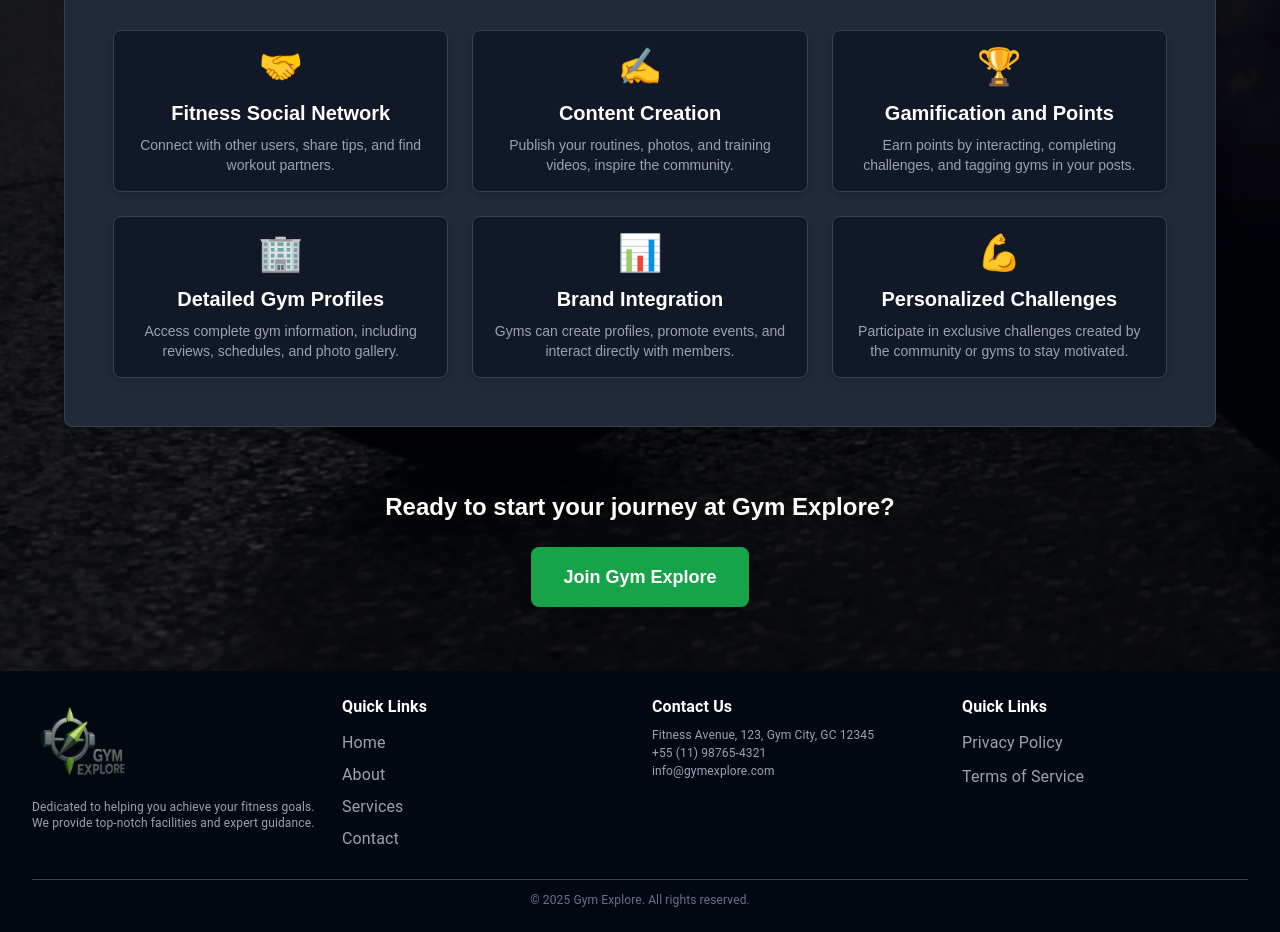
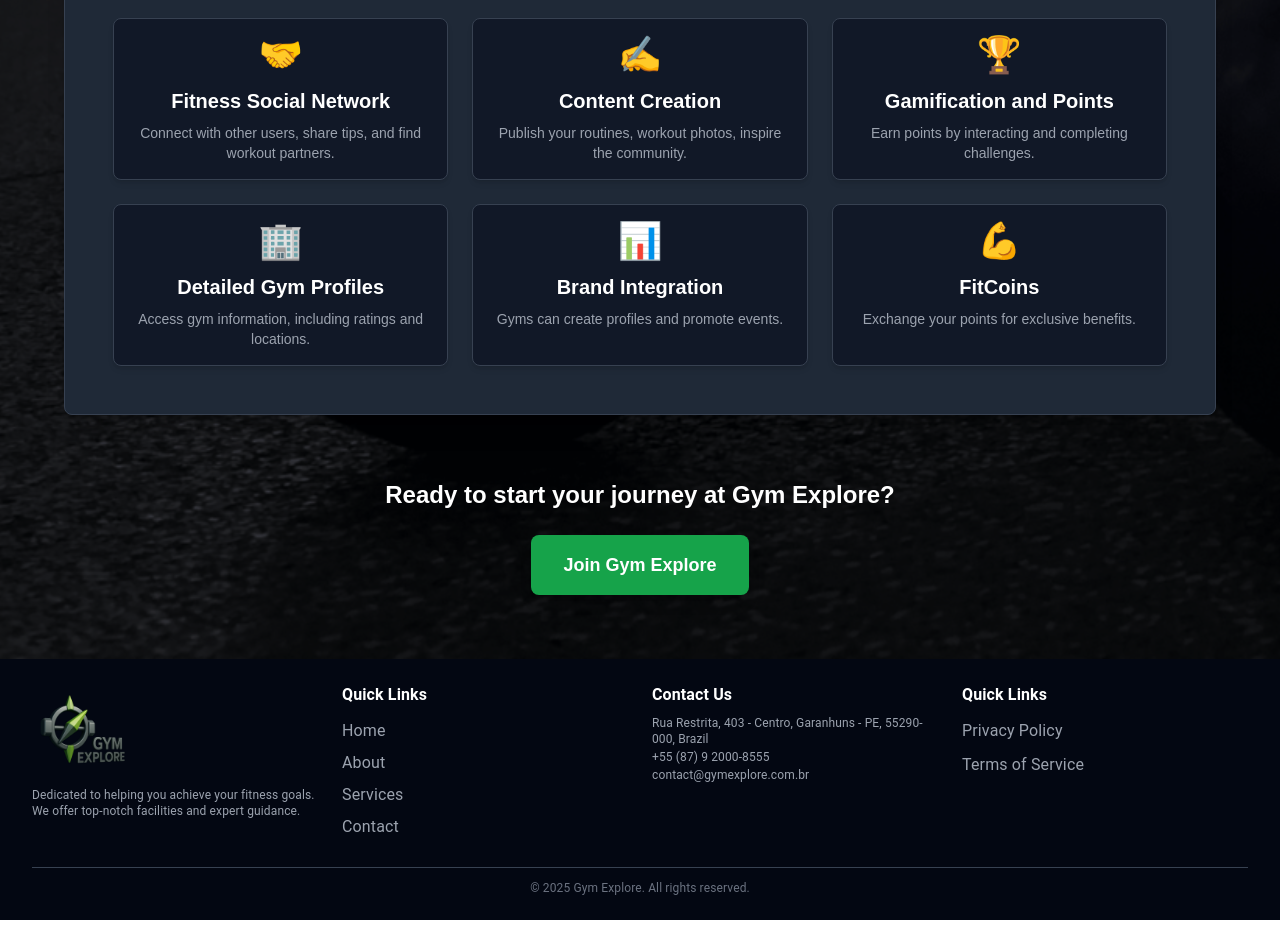
Before and after one commit to BarukFreitas/gym-explore-frontend, a Next.js app: page /en/servicos in a window 1280 px wide. Shown: the part 900-1832 px from the top of the page. Built offline with nearby package versions, Linux system fonts and the light colour scheme; no server answers; some icons are missing.

Commit message:
quickfix

```diff
--- a/app/[locale]/servicos/page.tsx
+++ b/app/[locale]/servicos/page.tsx
@@ -83,7 +83,7 @@
             {t('ctaText')}
           </p>
           <a
-            href={`/${useLocale()}/join`}
+            href={`/${useLocale()}/auth`}
             className="inline-block bg-green-600 text-white px-8 py-4 rounded-lg font-bold text-lg
                        hover:bg-green-700 transition-colors duration-300 shadow-lg"
           >
--- a/app/components/header/NavBarLogado.tsx
+++ b/app/components/header/NavBarLogado.tsx
@@ -157,7 +157,7 @@
                     <Box sx={{ display: 'flex', alignItems: 'center', gap: 1, bgcolor: 'rgba(255, 255, 255, 0.1)', p: '4px 12px', borderRadius: '20px', mb: 2 }}>
                         <Typography sx={{ color: '#facc15', fontSize: '1rem' }}>★</Typography>
                         <Typography sx={{ color: 'white', fontSize: '0.9rem', fontWeight: '500' }}>
-                            {isLoadingPoints ? '...' : (pointsData?.points ?? 0)} Pontos
+                            {isLoadingPoints ? '...' : (pointsData?.points ?? 0)} FitCoins
                         </Typography>
                     </Box>
                 </Box>
--- a/app/components/store/StoreItemCard.tsx
+++ b/app/components/store/StoreItemCard.tsx
@@ -40,7 +40,7 @@
             <div className="mt-6">
                 <div className="flex items-center justify-center text-2xl font-bold text-yellow-400 mb-4">
                     <span className="mr-2">★</span>
-                    <span>{item.pointsCost} Pontos</span>
+                    <span>{item.pointsCost} Fitcoins</span>
                 </div>
                 <button
                     onClick={handlePurchase}
--- a/messages/en.json
+++ b/messages/en.json
@@ -6,11 +6,12 @@
     "contact": "Contact",
     "joinNow": "Join Now",
     "logoutButton": "Logout",
+    "logo": "GYM EXPLORE",
     "feed": "Feed",
     "gyms": "Gyms",
     "addGym": "Add Gym",
-    "store": "Store",
-    "adminStore": "Admin Store"
+    "adminStore": "Admin Store",
+    "store": "Store"
   },
   "HeroSection": {
     "title": "Elevate your workout",
@@ -20,7 +21,7 @@
   },
   "Footer": {
     "aboutUsTitle": "About Us",
-    "aboutUsText": "Dedicated to helping you achieve your fitness goals. We provide top-notch facilities and expert guidance.",
+    "aboutUsText": "Dedicated to helping you achieve your fitness goals. We offer top-notch facilities and expert guidance.",
     "quickLinksTitle": "Quick Links",
     "home": "Home",
     "about": "About",
@@ -29,9 +30,9 @@
     "privacyPolicy": "Privacy Policy",
     "termsOfService": "Terms of Service",
     "contactUsTitle": "Contact Us",
-    "address": "Fitness Avenue, 123, Gym City, GC 12345",
-    "phone": "+55 (11) 98765-4321",
-    "email": "info@gymexplore.com",
+    "address": "Rua Restrita, 403 - Centro, Garanhuns - PE, 55290-000, Brazil",
+    "phone": "+55 (87) 9 2000-8555",
+    "email": "contact@gymexplore.com.br",
     "allRightsReserved": "© {year} Gym Explore. All rights reserved."
   },
   "AboutPage": {
@@ -68,10 +69,10 @@
     },
     "Info": {
       "addressTitle": "Address",
-      "addressLine1": "Paulista Avenue, 1578",
-      "addressLine2": "Bela Vista, São Paulo - SP, 01310-200, Brazil",
+      "addressLine1": "Rua Restrita, 403",
+      "addressLine2": "Centro, Garanhuns - PE, 55290-000, Brazil",
       "phoneTitle": "Phone",
-      "phoneNumber": "+55 (11) 98765-4321",
+      "phoneNumber": "+55 (87) 9 2000-8555",
       "emailTitle": "Email",
       "emailAddress": "contact@gymexplore.com.br",
       "hoursTitle": "Opening Hours",
@@ -84,27 +85,27 @@
     "subtitle": "Discover how Gym Explore can transform your fitness journey and connect you with the ideal community.",
     "imageAlt": "People connecting and training in a modern gym",
     "card1Title": "Connect with the Community",
-    "card1Description": "Find and follow friends, discover new gyms, and interact with a community of fitness enthusiasts.",
+    "card1Description": "Find friends, discover new gyms, and interact with a community of fitness enthusiasts.",
     "card2Title": "Share Your Journey",
     "card2Description": "Post your workout routines, nutrition tips, and achievements. Inspire and be inspired by other members.",
     "card3Title": "Gym Profiles",
-    "card3Description": "Explore detailed gym profiles, view reviews, schedules, and offered services. Tag your gym in your posts.",
+    "card3Description": "Explore gym profiles, view their ratings and locations.",
     "card4Title": "Earn Rewards",
-    "card4Description": "By tagging gyms and interacting on the platform, you accumulate points and unlock exclusive rewards.",
+    "card4Description": "By rating gyms and interacting on the platform, you accumulate points and unlock exclusive rewards.",
     "featuresHeading": "Key Features",
     "Features": {
       "feature1Title": "Fitness Social Network",
       "feature1Description": "Connect with other users, share tips, and find workout partners.",
       "feature2Title": "Content Creation",
-      "feature2Description": "Publish your routines, photos, and training videos, inspire the community.",
+      "feature2Description": "Publish your routines, workout photos, inspire the community.",
       "feature3Title": "Gamification and Points",
-      "feature3Description": "Earn points by interacting, completing challenges, and tagging gyms in your posts.",
+      "feature3Description": "Earn points by interacting and completing challenges.",
       "feature4Title": "Detailed Gym Profiles",
-      "feature4Description": "Access complete gym information, including reviews, schedules, and photo gallery.",
+      "feature4Description": "Access gym information, including ratings and locations.",
       "feature5Title": "Brand Integration",
-      "feature5Description": "Gyms can create profiles, promote events, and interact directly with members.",
-      "feature6Title": "Personalized Challenges",
-      "feature6Description": "Participate in exclusive challenges created by the community or gyms to stay motivated."
+      "feature5Description": "Gyms can create profiles and promote events.",
+      "feature6Title": "FitCoins",
+      "feature6Description": "Exchange your points for exclusive benefits."
     },
     "ctaText": "Ready to start your journey at Gym Explore?",
     "ctaButton": "Join Gym Explore"
@@ -133,16 +134,20 @@
     "forgotPasswordLink": "Forgot your password?"
   },
   "FeedPage": {
-    "feedTitle": "Activity Feed",
-    "newPostPlaceholder": "Share your workout routine, tips, or achievements here...",
+    "feedTitle": "Your Feed",
+    "newPostPlaceholder": "What are you thinking?",
     "imageUrlPlaceholder": "Image URL (optional)",
     "postButton": "Post",
     "recentPostsTitle": "Recent Posts",
-    "noPostsYet": "No posts to display. Be the first to share!",
-    "emptyPostError": "Your post cannot be empty.",
-    "notLoggedInToPostError": "You must be logged in to create a post.",
-    "genericPostError": "An error occurred while trying to publish. Please try again.",
-    "postSuccessMessage": "Post published successfully!",
-    "errorLoadingPosts": "Error loading posts. Please try refreshing the page."
+    "emptyPostError": "Post content cannot be empty.",
+    "notLoggedInToPostError": "You need to be logged in to create a post.",
+    "genericPostError": "An error occurred while creating the post.",
+    "postSuccessMessage": "Post created successfully!",
+    "noPostsYet": "No posts yet. Be the first to post!",
+    "deletePostButton": "Delete",
+    "confirmDeletePost": "Are you sure you want to delete this post?",
+    "postDeletedSuccess": "Post deleted successfully!",
+    "postDeletedError": "An error occurred while deleting the post.",
+    "feedBackgroundImageAlt": "Background image of a gym with exercise equipment"
   }
 }
--- a/messages/es.json
+++ b/messages/es.json
@@ -6,15 +6,16 @@
     "contact": "Contacto",
     "joinNow": "Únete Ahora",
     "logoutButton": "Cerrar Sesión",
+    "logo": "GYM EXPLORE",
     "feed": "Feed",
     "gyms": "Gimnasios",
     "addGym": "Añadir Gimnasio",
-    "store": "Tienda",
-    "adminStore": "Admin Tienda"
+    "adminStore": "Admin Tienda",
+    "store": "Tienda"
   },
   "HeroSection": {
     "title": "Eleva tu entrenamiento",
-    "description": "Transforma tu cuerpo y mente con equipos de vanguardia, orientación experta y una comunidad que te impulsa. Comienza hoy tu viaje hacia una vida más fuerte y saludable.",
+    "description": "Transforma tu cuerpo y mente con equipos de última generación, orientación experta y una comunidad que te impulsa. Comienza hoy tu viaje hacia una vida más fuerte y saludable.",
     "getStarted": "Empezar",
     "figmaComponent": "Tu Viaje Fitness Comienza Aquí"
   },
@@ -29,9 +30,9 @@
     "privacyPolicy": "Política de Privacidad",
     "termsOfService": "Términos de Servicio",
     "contactUsTitle": "Contáctanos",
-    "address": "Calle del Gimnasio, 123, Ciudad Fitness, CF 12345",
-    "phone": "+55 (11) 98765-4321",
-    "email": "info@gymexplore.com",
+    "address": "Rua Restrita, 403 - Centro, Garanhuns - PE, 55290-000, Brasil",
+    "phone": "+55 (87) 9 2000-8555",
+    "email": "contact@gymexplore.com.br",
     "allRightsReserved": "© {year} Gym Explore. Todos los derechos reservados."
   },
   "AboutPage": {
@@ -64,16 +65,16 @@
       "sendButton": "Enviar Mensaje",
       "sending": "Enviando...",
       "successMessage": "¡Mensaje enviado con éxito! Nos pondremos en contacto contigo en breve.",
-      "errorMessage": "Ocurrió un erro ao enviar el mensaje. Por favor, inténtalo de nuevo más tarde."
+      "errorMessage": "Ocurrió un error al enviar el mensaje. Por favor, inténtalo de nuevo más tarde."
     },
     "Info": {
       "addressTitle": "Dirección",
-      "addressLine1": "Avenida Paulista, 1578",
-      "addressLine2": "Bela Vista, São Paulo - SP, 01310-200, Brasil",
+      "addressLine1": "Rua Restrita, 403",
+      "addressLine2": "Centro, Garanhuns - PE, 55290-000, Brasil",
       "phoneTitle": "Teléfono",
-      "phoneNumber": "+55 (11) 98765-4321",
+      "phoneNumber": "+55 (87) 9 2000-8555",
       "emailTitle": "Correo Electrónico",
-      "emailAddress": "contacto@gymexplore.com.br",
+      "emailAddress": "contact@gymexplore.com.br",
       "hoursTitle": "Horario de Apertura",
       "hoursDetails": "Lunes a Viernes: 06:00 AM - 11:00 PM\nSábado: 08:00 AM - 06:00 PM\nDomingo: Cerrado",
       "viewOnMap": "Ver en el Mapa"
@@ -84,27 +85,27 @@
     "subtitle": "Descubre cómo Gym Explore puede transformar tu viaje fitness y conectarte con la comunidad ideal.",
     "imageAlt": "Personas conectándose y entrenando en un gimnasio moderno",
     "card1Title": "Conéctate con la Comunidad",
-    "card1Description": "Encuentra y sigue amigos, descubre nuevos gimnasios e interactúa con una comunidad de entusiastas del fitness.",
+    "card1Description": "Encuentra amigos, descubre nuevos gimnasios e interactúa con una comunidad de entusiastas del fitness.",
     "card2Title": "Comparte Tu Viaje",
     "card2Description": "Publica tus rutinas de entrenamiento, consejos de nutrición y logros. Inspírate y sé inspirado por otros miembros.",
     "card3Title": "Perfiles de Gimnasios",
-    "card3Description": "Explora perfiles detallados de gimnasios, ve reseñas, horarios y servicios ofrecidos. Etiqueta tu gimnasio en tus publicaciones.",
+    "card3Description": "Explora perfiles de gimnasios, ve sus valoraciones y ubicaciones.",
     "card4Title": "Gana Recompensas",
-    "card4Description": "Al etiquetar gimnasios e interactuar en la plataforma, acumulas puntos y desbloqueas recompensas exclusivas.",
+    "card4Description": "Al valorar gimnasios e interactuar en la plataforma, acumulas puntos y desbloqueas recompensas exclusivas.",
     "featuresHeading": "Características Clave",
     "Features": {
       "feature1Title": "Red Social Fitness",
       "feature1Description": "Conéctate con otros usuarios, comparte consejos y encuentra compañeros de entrenamiento.",
       "feature2Title": "Creación de Contenido",
-      "feature2Description": "Publica tus rutinas, fotos y videos de entrenamiento, inspira a la comunidad.",
+      "feature2Description": "Publica tus rutinas, fotos de entrenamiento, inspira a la comunidad.",
       "feature3Title": "Gamificación y Puntos",
-      "feature3Description": "Gana puntos al interactuar, completar desafíos y etiquetar gimnasios en tus publicaciones.",
+      "feature3Description": "Gana puntos al interactuar y completar desafíos.",
       "feature4Title": "Perfiles Detallados de Gimnasios",
-      "feature4Description": "Accede a información completa de gimnasios, incluyendo reseñas, horarios y galería de fotos.",
+      "feature4Description": "Accede a información de gimnasios, incluyendo valoraciones y ubicaciones.",
       "feature5Title": "Integración de Marcas",
-      "feature5Description": "Los gimnasios pueden crear perfiles, promocionar eventos e interactuar directamente con los miembros.",
-      "feature6Title": "Desafíos Personalizados",
-      "feature6Description": "Participa en desafíos exclusivos creados por la comunidad o los gimnasios para mantenerte motivado."
+      "feature5Description": "Los gimnasios pueden crear perfiles y promocionar eventos.",
+      "feature6Title": "FitCoins",
+      "feature6Description": "Canjea tus puntos por beneficios exclusivos."
     },
     "ctaText": "¿Listo para comenzar tu viaje en Gym Explore?",
     "ctaButton": "Únete a Gym Explore"
@@ -133,16 +134,20 @@
     "forgotPasswordLink": "¿Olvidaste tu contraseña?"
   },
   "FeedPage": {
-    "feedTitle": "Feed de Actividad",
-    "newPostPlaceholder": "Comparte tu rutina de entrenamiento, consejos o logros aquí...",
+    "feedTitle": "Tu Feed",
+    "newPostPlaceholder": "¿En qué estás pensando?",
     "imageUrlPlaceholder": "URL de la Imagen (opcional)",
     "postButton": "Publicar",
     "recentPostsTitle": "Publicaciones Recientes",
-    "noPostsYet": "No hay publicaciones para mostrar. ¡Sé el primero en compartir!",
-    "emptyPostError": "Tu publicación no puede estar vacía.",
+    "emptyPostError": "El contenido de la publicación no puede estar vacío.",
     "notLoggedInToPostError": "Debes iniciar sesión para crear una publicación.",
-    "genericPostError": "Ocurrió un error al intentar publicar. Por favor, inténtalo de nuevo.",
-    "postSuccessMessage": "¡Publicación exitosa!",
-    "errorLoadingPosts": "Error al cargar las publicaciones. Por favor, intenta actualizar la página."
+    "genericPostError": "Ocurrió un error al crear la publicación.",
+    "postSuccessMessage": "¡Publicación creada con éxito!",
+    "noPostsYet": "Todavía no hay publicaciones. ¡Sé el primero en publicar!",
+    "deletePostButton": "Eliminar",
+    "confirmDeletePost": "¿Estás seguro de que quieres eliminar esta publicación?",
+    "postDeletedSuccess": "¡Publicación eliminada con éxito!",
+    "postDeletedError": "Ocurrió un error al eliminar la publicación.",
+    "feedBackgroundImageAlt": "Imagen de fondo de un gimnasio con equipos de ejercicio"
   }
 }
--- a/messages/pt.json
+++ b/messages/pt.json
@@ -30,9 +30,9 @@
     "privacyPolicy": "Política de Privacidade",
     "termsOfService": "Termos de Serviço",
     "contactUsTitle": "Fale Conosco",
-    "address": "Avenida Fitness, 123, Cidade da Academia, AC 12345",
-    "phone": "+55 (11) 98765-4321",
-    "email": "info@gymexplore.com",
+    "address": "Rua Restrita, 403 - Centro, Garanhuns - PE, 55290-000, Brasil",
+    "phone": "+55 (87) 9 2000-8555",
+    "email": "contact@gymexplore.com.br",
     "allRightsReserved": "© {year} Gym Explore. Todos os direitos reservados."
   },
   "AboutPage": {
@@ -85,27 +85,27 @@
     "subtitle": "Descubra como a Gym Explore pode transformar sua jornada fitness e conectar você com a comunidade ideal.",
     "imageAlt": "Pessoas se conectando e treinando em uma academia moderna",
     "card1Title": "Conecte-se com a Comunidade",
-    "card1Description": "Encontre e siga amigos, descubra novas academias e interaja com uma comunidade de entusiastas do fitness.",
+    "card1Description": "Encontre amigos, descubra novas academias e interaja com uma comunidade de entusiastas do fitness.",
     "card2Title": "Compartilhe Sua Jornada",
     "card2Description": "Publique suas rotinas de treino, dicas de nutrição e conquistas. Inspire e seja inspirado por outros membros.",
     "card3Title": "Perfis de Academias",
-    "card3Description": "Explore perfis detalhados de academias, veja avaliações, horários e serviços oferecidos. Marque sua academia em suas postagens.",
+    "card3Description": "Explore perfis de academias, veja avaliações e localizações delas.",
     "card4Title": "Ganhe Recompensas",
-    "card4Description": "Ao marcar academias e interagir na plataforma, você acumula pontos e desbloqueia recompensas exclusivas.",
+    "card4Description": "Ao avaliar academias e interagir na plataforma, você acumula pontos e desbloqueia recompensas exclusivas.",
     "featuresHeading": "Recursos Principais",
     "Features": {
       "feature1Title": "Rede Social Fitness",
       "feature1Description": "Conecte-se com outros usuários, compartilhe dicas e encontre parceiros de treino.",
       "feature2Title": "Criação de Conteúdo",
-      "feature2Description": "Publique suas rotinas, fotos e vídeos de treino, inspire a comunidade.",
+      "feature2Description": "Publique suas rotinas, fotos de treino, inspire a comunidade.",
       "feature3Title": "Gamificação e Pontos",
-      "feature3Description": "Ganhe pontos ao interagir, completar desafios e marcar academias em suas postagens.",
+      "feature3Description": "Ganhe pontos ao interagir e completar desafios.",
       "feature4Title": "Perfis Detalhados de Academias",
-      "feature4Description": "Acesse informações completas da academia, incluindo avaliações, horários e galeria de fotos.",
+      "feature4Description": "Acesse informações da academia, incluindo avaliações e localizações.",
       "feature5Title": "Integração de Marcas",
-      "feature5Description": "Academias podem criar perfis, promover eventos e interagir diretamente com os membros.",
-      "feature6Title": "Desafios Personalizados",
-      "feature6Description": "Participe de desafios exclusivos criados pela comunidade ou academias para se manter motivado."
+      "feature5Description": "Academias podem criar perfis e promover eventos.",
+      "feature6Title": "FitCoins",
+      "feature6Description": "Troque seus pontos por benefícios exclusivos."
     },
     "ctaText": "Pronto para começar sua jornada na Gym Explore?",
     "ctaButton": "Junte-se à Gym Explore"
```
